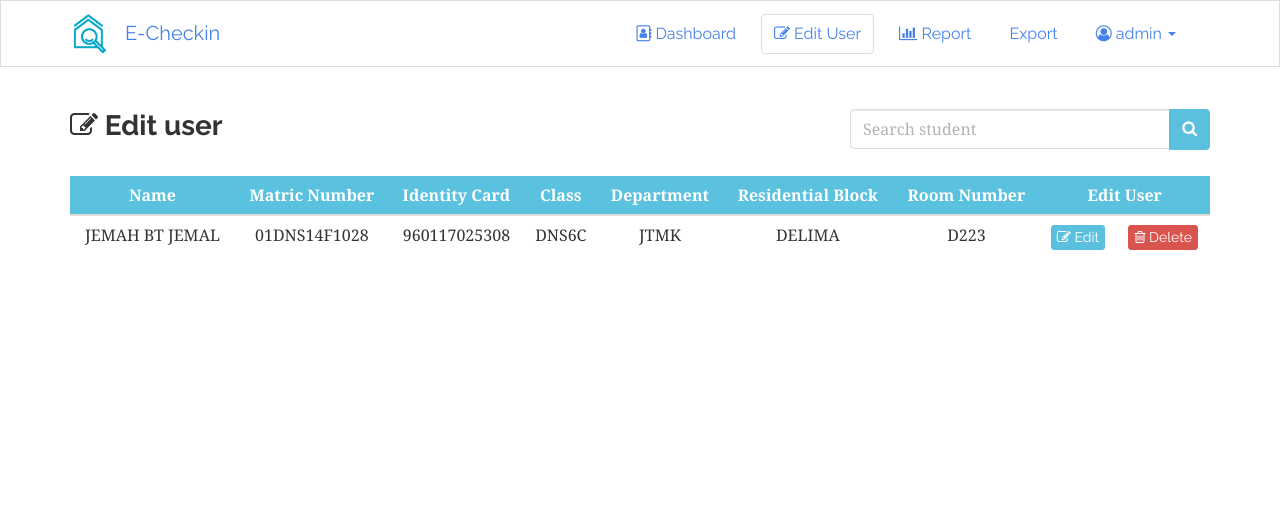
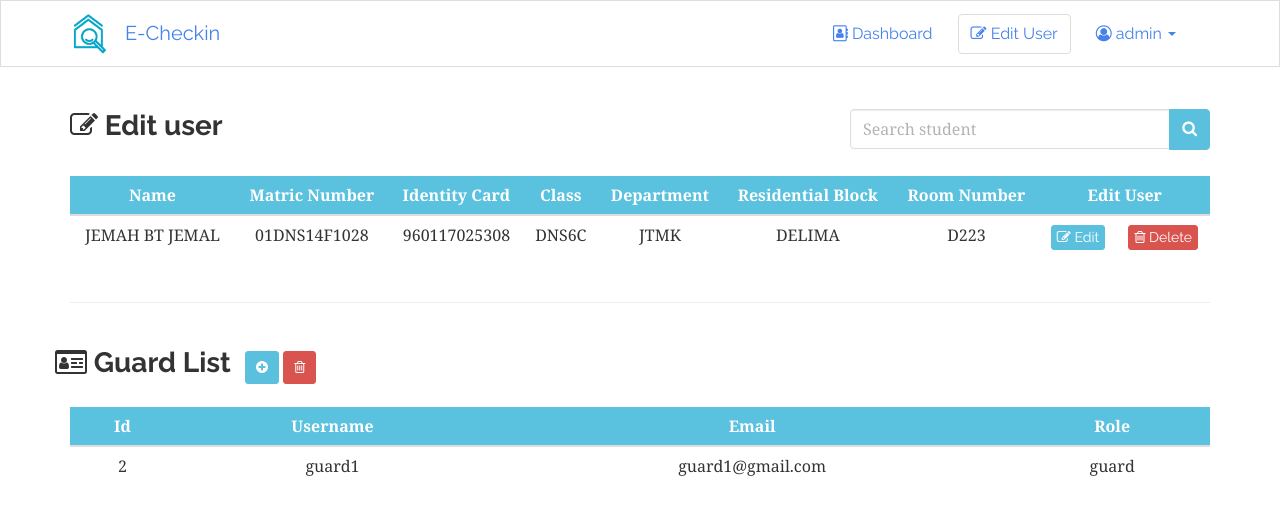
Before and after one commit to shafiqsaaidin/e-checkin, a PHP site: page /admin_edit.php in a window 1280 px wide. Shown: the top 515 px of the page. Run offline with PHP 8.4, Linux system fonts and the light colour scheme; a user stored in the database is signed in; data comes from the database, SQL or seed files in the repository.

Commit message:
remove report and export from nav

```diff
--- a/admin_dashboard.php
+++ b/admin_dashboard.php
@@ -43,8 +43,6 @@
         <ul class="nav navbar-nav navbar-right">
           <li class="active"><a href="admin_dashboard.php"><i class="fa fa-address-book-o" aria-hidden="true"></i>&nbspDashboard</a></li>
           <li><a href="admin_edit.php"><i class="fa fa-pencil-square-o" aria-hidden="true"></i>&nbspEdit User</a></li>
-          <li><a href="admin_report.php"><i class="fa fa-bar-chart" aria-hidden="true"></i>&nbspReport</a></li>
-          <li><a href="#">Export</a></li>
           <li class="dropdown">
             <a class="dropdown-toggle" data-toggle="dropdown" href="#"><i class="fa fa-user-circle-o" aria-hidden="true"></i>&nbsp<?php echo $_SESSION['login_user']; ?>
             <span class="caret"></span></a>
--- a/admin_edit.php
+++ b/admin_edit.php
@@ -18,6 +18,21 @@
         $msgClass = 'alert-danger';
     }
   }
+
+  if(isset($_POST['register'])){
+    $username = mysqli_real_escape_string($conn, $_POST['username']);
+    $password = mysqli_real_escape_string($conn, $_POST['password']);
+    $email = mysqli_real_escape_string($conn, $_POST['email']);
+
+    $sql = "INSERT INTO admin (username, password, email, user_level)
+    VALUES ('$username', SHA2('$password', 256), '$email', 'guard')";
+
+    if(mysqli_query($conn, $sql)){
+      return "success";
+    } else {
+      return "Error".mysqli_error();
+    }
+  }
 ?>
 <body>
   <nav class="navbar navbar-default">
@@ -35,8 +50,6 @@
         <ul class="nav navbar-nav navbar-right">
           <li><a href="admin_dashboard.php"><i class="fa fa-address-book-o" aria-hidden="true"></i>&nbspDashboard</a></li>
           <li class="active"><a href="admin_edit.php"><i class="fa fa-pencil-square-o" aria-hidden="true"></i>&nbspEdit User</a></li>
-          <li><a href="admin_report.php"><i class="fa fa-bar-chart" aria-hidden="true"></i>&nbspReport</a></li>
-          <li><a href="#">Export</a></li>
           <li class="dropdown">
             <a class="dropdown-toggle" data-toggle="dropdown" href="#"><i class="fa fa-user-circle-o" aria-hidden="true"></i>&nbsp<?php echo $_SESSION['login_user']; ?>
             <span class="caret"></span></a>
@@ -118,6 +131,104 @@
           </tbody>
       </table>
     </div>
+    <hr><br>
+    <div class="row">
+      <h3 style="display: inline"><i class="fa fa-id-card-o" aria-hidden="true"></i> Guard List</h3>
+      <div style="display: inline; padding-left: 10px;">
+        <button type="button" name="button" class="btn btn-sm btn-info" data-toggle="modal" data-target="#myModal">
+          <i class="fa fa-plus-circle" aria-hidden="true"></i>
+        </button>
+        <button type="button" name="button" class="btn btn-sm btn-danger" data-toggle="modal" data-target="#delete_usr"><i class="fa fa-trash-o" aria-hidden="true"></i></button>
+      </div>
+    </div><br>
+    <div class="table-responsive">
+      <table id="myTable" class="table table-hover">
+        <thead>
+          <tr class="table-bg myHead">
+            <th>Id</th>
+            <th>Username</th>
+            <th>Email</th>
+            <th>Role</th>
+          </tr>
+        </thead>
+          <tbody>
+            <?php
+              $sql = "SELECT * FROM admin WHERE user_level!='admin'";
+              $result = mysqli_query($conn,$sql);
+
+              while ($row = mysqli_fetch_array($result)) {
+                echo "<tr>";
+                echo "<td>" . $row['id'] . "</td>";
+                echo "<td>" . $row['username'] . "</td>";
+                echo "<td>" . $row['email'] . "</td>";
+                echo "<td>" . $row['user_level'] . "</td>";
+                echo "</tr>";
+              }
+            ?>
+          </tbody>
+      </table>
+    </div>
+  </div>
+
+  <!-- Modal -->
+  <div id="myModal" class="modal fade" role="dialog">
+    <div class="modal-dialog">
+
+      <!-- Modal content-->
+      <div class="modal-content">
+        <div class="modal-header">
+          <button type="button" class="close" data-dismiss="modal">&times;</button>
+          <h4 class="modal-title">Add Guard</h4>
+        </div>
+        <form method="post" action="<?php echo htmlspecialchars($_SERVER['PHP_SELF']); ?>">
+          <div class="modal-body">
+            <div class="form-group">
+              <label>Username:</label>
+              <input type="text" required name="username" class="form-control" placeholder="username">
+            </div>
+            <div class="form-group">
+              <label>Password:</label>
+              <input type="password" required name="password" class="form-control" placeholder="password">
+            </div>
+            <div class="form-group">
+              <label>Email:</label>
+              <input type="email" name="email" required class="form-control" placeholder="email">
+            </div>
+          </div>
+          <div class="modal-footer">
+            <button type="button" class="btn btn-sm btn-default" data-dismiss="modal">Close</button>
+            <button type="submit" class="btn btn-sm btn-info" name="register">Register</button>
+          </div>
+        </form>
+      </div>
+    </div>
+  </div>
+
+  <!--### Delete guard modal ###-->
+  <!-- Modal -->
+  <div id="delete_usr" class="modal fade" role="dialog">
+    <div class="modal-dialog">
+
+      <!-- Modal content-->
+      <div class="modal-content">
+        <div class="modal-header">
+          <button type="button" class="close" data-dismiss="modal">&times;</button>
+          <h4 class="modal-title">Add Guard</h4>
+        </div>
+        <form method="post" action="<?php echo htmlspecialchars($_SERVER['PHP_SELF']); ?>">
+          <div class="modal-body">
+            <div class="form-group">
+              <label>User-Id:</label>
+              <input type="text" required name="user_id" class="form-control" placeholder="User Id">
+            </div>
+          </div>
+          <div class="modal-footer">
+            <button type="button" class="btn btn-sm btn-default" data-dismiss="modal">Close</button>
+            <button type="submit" class="btn btn-sm btn-danger" name="delete">Delete</button>
+          </div>
+        </form>
+      </div>
+    </div>
   </div>
 </body>
 <?php
--- a/index.php
+++ b/index.php
@@ -6,7 +6,7 @@
   <div class="bg-img" align="center">
       <div class="container">
           <h1>E-Checkin</h1>
-          <h3>Residential College</h3>
+          <h3>Kolej Kediaman</h3>
           <label><?php echo date("l, d-m-Y")." | ";?><span id="clock"><?php echo date("g:i:s A"); ?></span></label>
       </div>
   </div>
```
